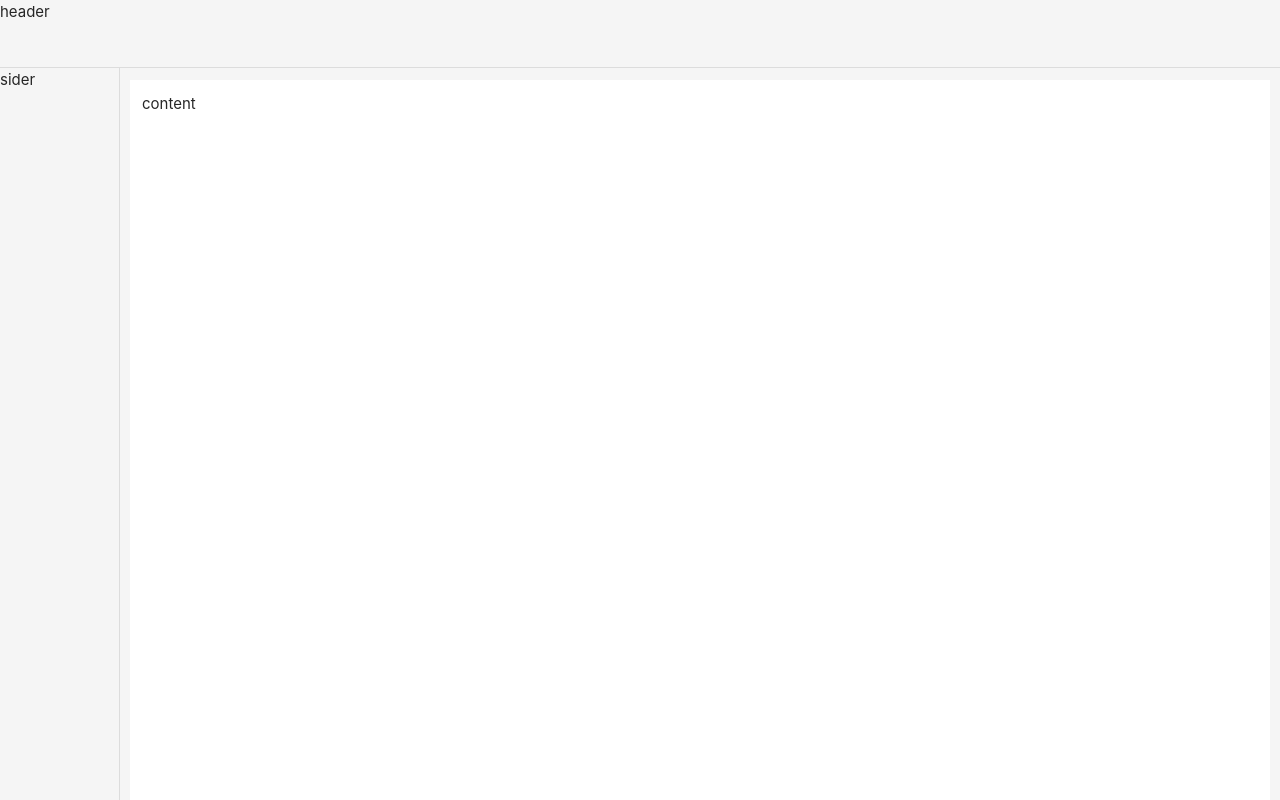
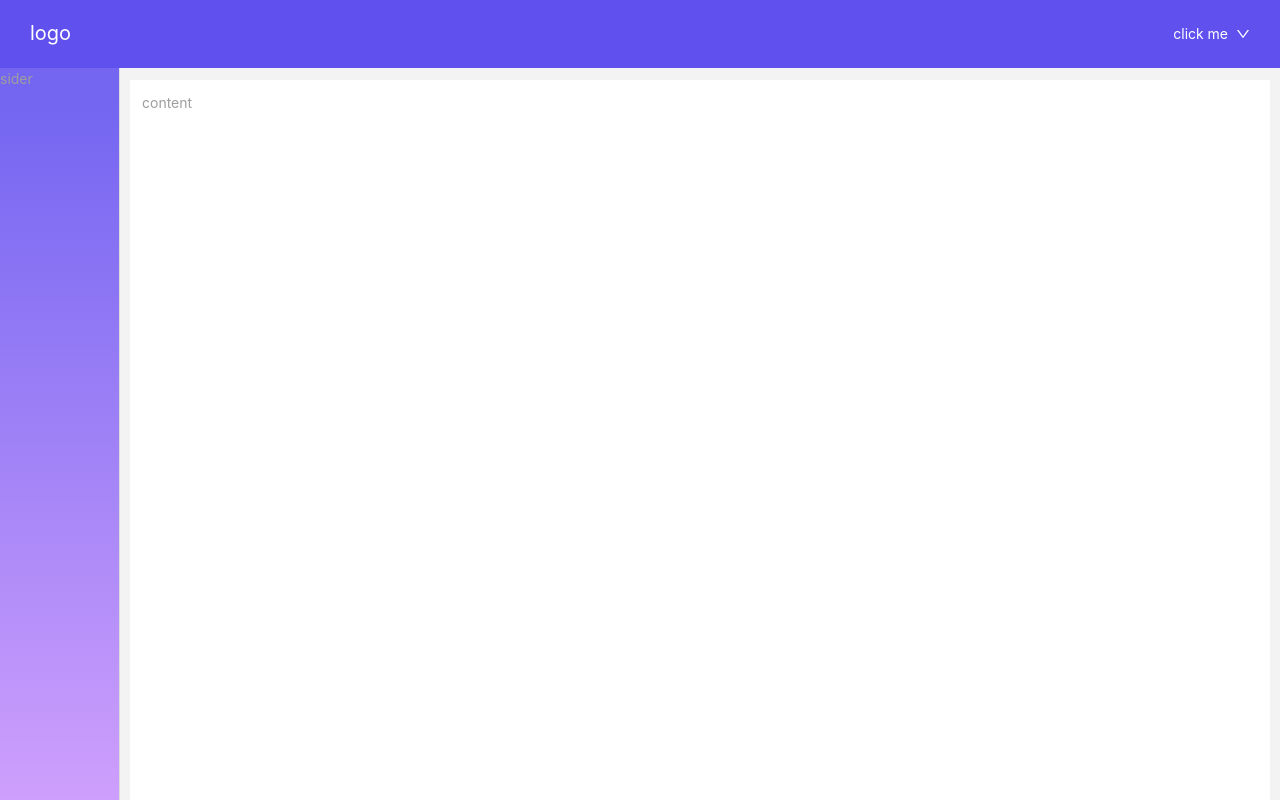
Before and after one commit to Taoweng-h/My-project, a React (Vite) app: page / in a window 1280 px wide. Built offline with nearby package versions, Linux system fonts and the light colour scheme.

Commit message:
头部菜单样式完成

```diff
--- a/package.json
+++ b/package.json
@@ -8,6 +8,7 @@
     "preview": "vite preview"
   },
   "dependencies": {
+    "@ant-design/icons": "^4.7.0",
     "antd": "^4.20.5",
     "react": "^18.0.0",
     "react-dom": "^18.0.0",
--- a/src/layout/component/Header.tsx
+++ b/src/layout/component/Header.tsx
@@ -1,7 +1,30 @@
+import { Menu, Dropdown, Space } from 'antd'
+import { DownOutlined } from '@ant-design/icons'
 
 function Header(){
+
+  const menu = (
+    <Menu items={[
+      {
+        label:'退出',
+        key:'0'
+      }
+    ]} />
+  )
   return (
-    <div className="header">header</div>
+    <div className="header">
+      <div className="logo">
+        logo
+      </div>
+      <Dropdown overlay={menu} trigger={['click']} className="head-dropdown">
+        <a onClick={e => e.preventDefault()}>
+          <Space>
+            click me
+            <DownOutlined />
+          </Space>
+        </a>
+      </Dropdown>
+    </div>
   )
 }
 
--- a/src/layout/style/header.scss
+++ b/src/layout/style/header.scss
@@ -1,4 +1,15 @@
 .header{
   height: 68px;
-  border-bottom: 1px solid #dcdcdc;
+  background-color: #6051ef;
+  color: #fff;
+  padding: 0 30px;
+  display: flex;
+  align-items: center;
+  justify-content: space-between;
+  .logo{
+    font-size: 20px;
+  }
+  .head-dropdown{
+    color: #fff;
+  }
 }
--- a/src/layout/style/layout.scss
+++ b/src/layout/style/layout.scss
@@ -3,7 +3,7 @@
 
 .layout{
   height: 100%;
-  background-color: #f5f5f5;
+  background-color: #f3f3f3;
   .main{
     display: flex;
     height: calc(100% - 68px);
--- a/src/layout/style/sider.scss
+++ b/src/layout/style/sider.scss
@@ -1,4 +1,5 @@
 .sider{
   width: 120px;
+  background: linear-gradient(180deg,#7466f1 5%, #ce9ffc 100%);
   border-right: 1px solid #dcdcdc;
 }
--- a/src/styles/index.scss
+++ b/src/styles/index.scss
@@ -1,3 +1,4 @@
+
 *{
   padding: 0;
   margin: 0;
@@ -6,6 +7,7 @@
 
 #root{
   height: 100%;
-  font-size: 15px;
+  font-size: 14px;
+  color: #9e9e9e;
   font-weight: 500px;
 }
```
